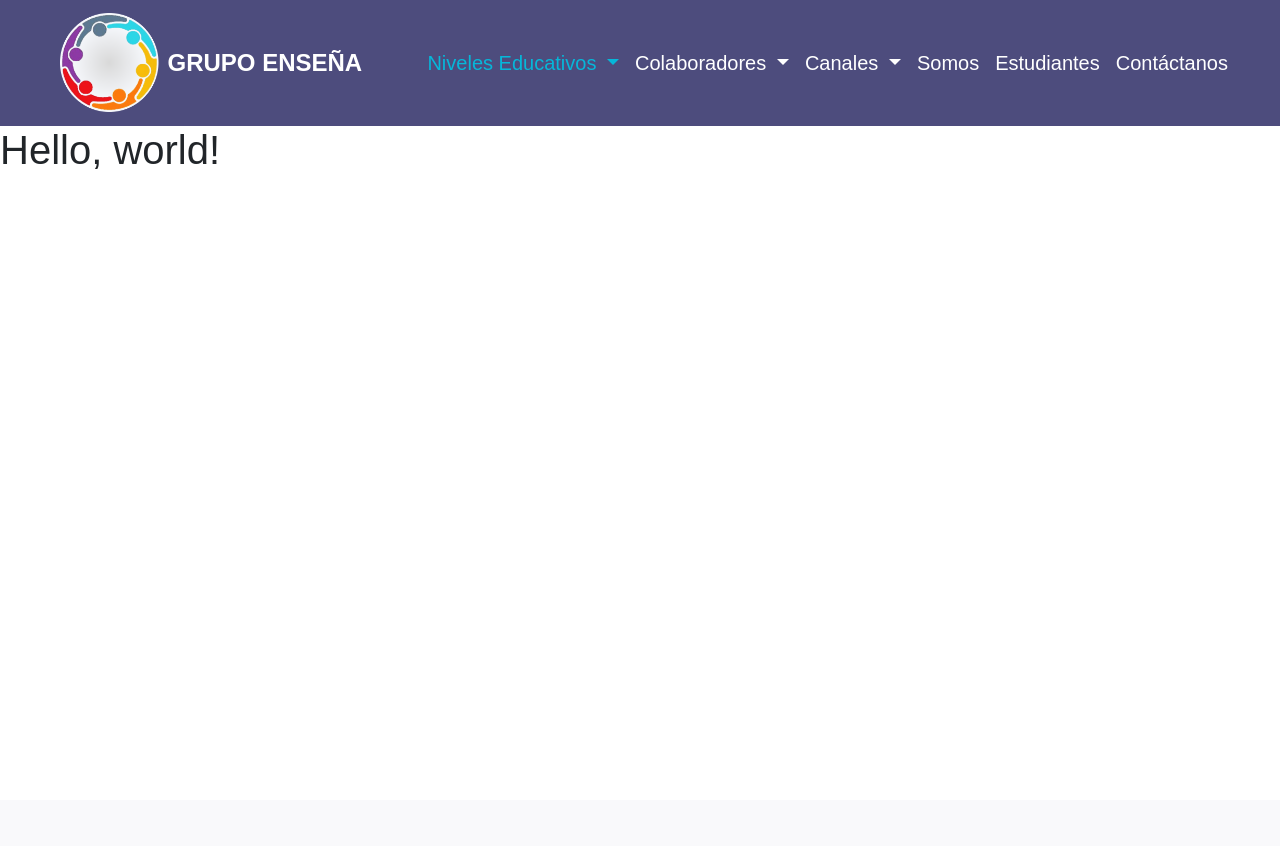
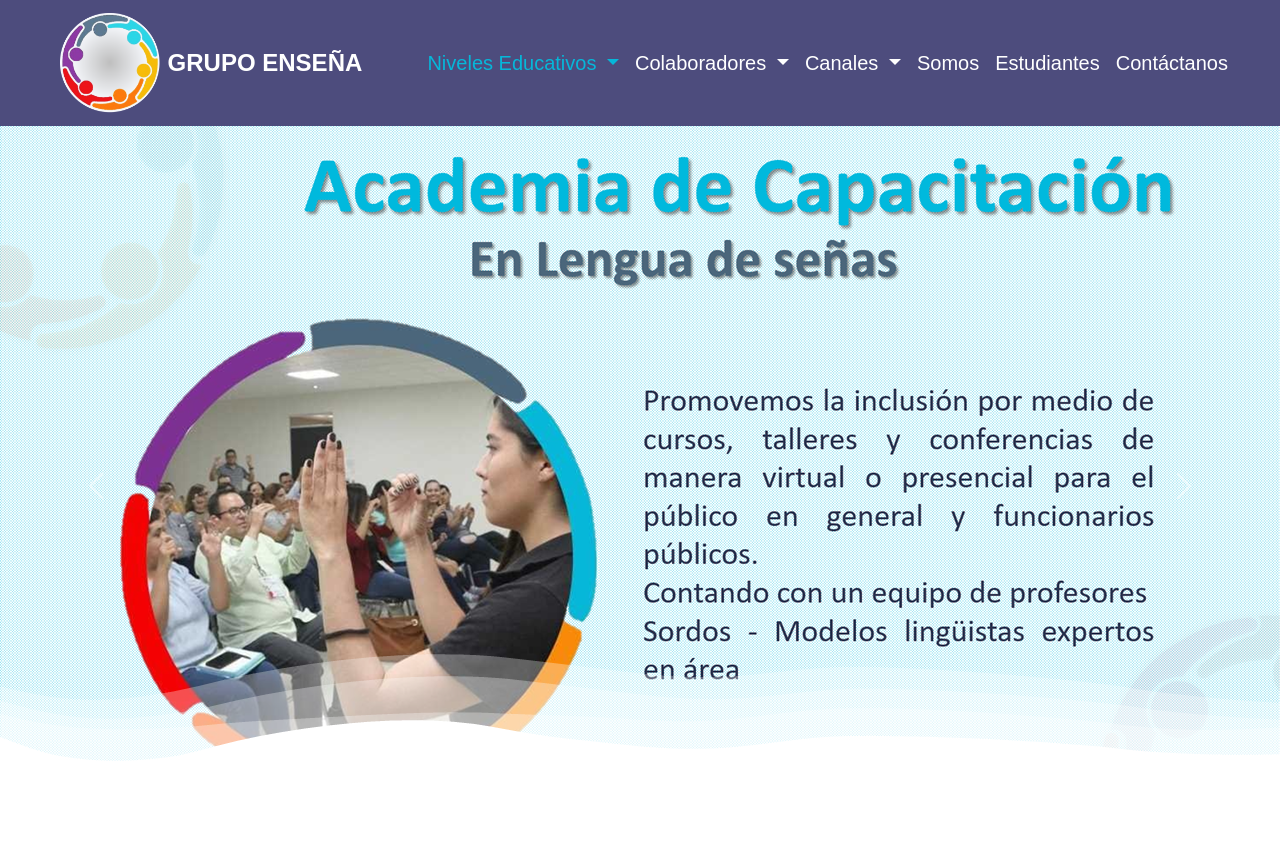
Before and after one commit to pabloskyDev/grupo-ensenia, a PHP site: page / in a window 1280 px wide. Before the commit the page ends 169 px from the top, so only its background shows below. Run offline with PHP 8.4, Linux system fonts and the light colour scheme; some web fonts are replaced.

Commit message:
Fotos carrousel

```diff
--- a/index.html
+++ b/index.html
@@ -66,8 +66,32 @@
               </div>
             </div>
           </nav>
-
-    <h1>Hello, world!</h1>
+          <div id="carouselExampleIndicators" class="carousel slide" data-bs-ride="true">
+            <div class="carousel-indicators">
+              <button type="button" data-bs-target="#carouselExampleIndicators" data-bs-slide-to="0" class="active" aria-current="true" aria-label="Slide 1"></button>
+              <button type="button" data-bs-target="#carouselExampleIndicators" data-bs-slide-to="1" aria-label="Slide 2"></button>
+              <button type="button" data-bs-target="#carouselExampleIndicators" data-bs-slide-to="2" aria-label="Slide 3"></button>
+            </div>
+            <div class="carousel-inner">
+              <div class="carousel-item active">
+                <img src="./img/carrousel1.png" class="d-block w-100" alt="imagen 1">
+              </div>
+              <div class="carousel-item">
+                <img src="./img/carrousel2.png" class="d-block w-100" alt="imagen 2">
+              </div>
+              <div class="carousel-item">
+                <img src="./img/carrousel3.png" class="d-block w-100" alt="imagen 3">
+              </div>
+            </div>
+            <button class="carousel-control-prev" type="button" data-bs-target="#carouselExampleIndicators" data-bs-slide="prev">
+              <span class="carousel-control-prev-icon" aria-hidden="true"></span>
+              <span class="visually-hidden">Previous</span>
+            </button>
+            <button class="carousel-control-next" type="button" data-bs-target="#carouselExampleIndicators" data-bs-slide="next">
+              <span class="carousel-control-next-icon" aria-hidden="true"></span>
+              <span class="visually-hidden">Next</span>
+            </button>
+          </div>
     <script src="https://cdn.jsdelivr.net/npm/bootstrap@5.2.0/dist/js/bootstrap.bundle.min.js" integrity="sha384-A3rJD856KowSb7dwlZdYEkO39Gagi7vIsF0jrRAoQmDKKtQBHUuLZ9AsSv4jD4Xa" crossorigin="anonymous"></script>
   </body>
 </html>
--- a/styles/style.css
+++ b/styles/style.css
@@ -5,6 +5,7 @@
 }
 body{
     font-family: 'Arima', sans-serif;
+    background-image: url(../img/fondoClaro.png);
 }
 .color-nav{
     background-color: #4D4C7D;
```
Also changed, not shown: img/carrousel1.png (added), img/carrousel2.png (added), img/carrousel3.png (added), img/logoOriginalgris.png.
